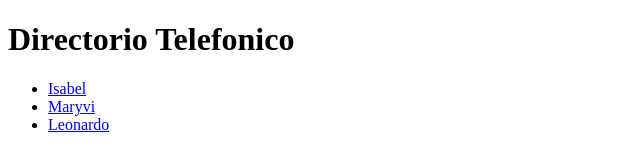
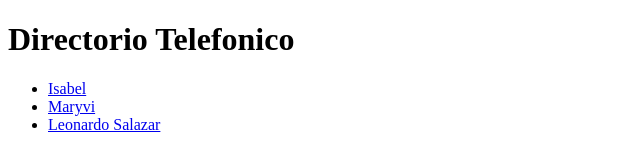
Before and after one commit to mcamachog1/telefonos, a plain HTML site: page index.html in a window 1280 px wide. Shown: the full height of the page, 0-640 px from the left. Drawn offline with Linux system fonts and the light colour scheme.

Commit message:
Add Salazar

```diff
--- a/index.html
+++ b/index.html
@@ -8,7 +8,7 @@
         <ul>
             <li><a href="./isabel/telefonos.html">Isabel</a></li>
             <li><a href="./maryvi/telefonos.html">Maryvi</a></li>
-            <li><a href="./leonardo/telefonos.html">Leonardo</a></li>
+            <li><a href="./leonardo/telefonos.html">Leonardo Salazar</a></li>
         </ul>
     </body>
 </html>
```
